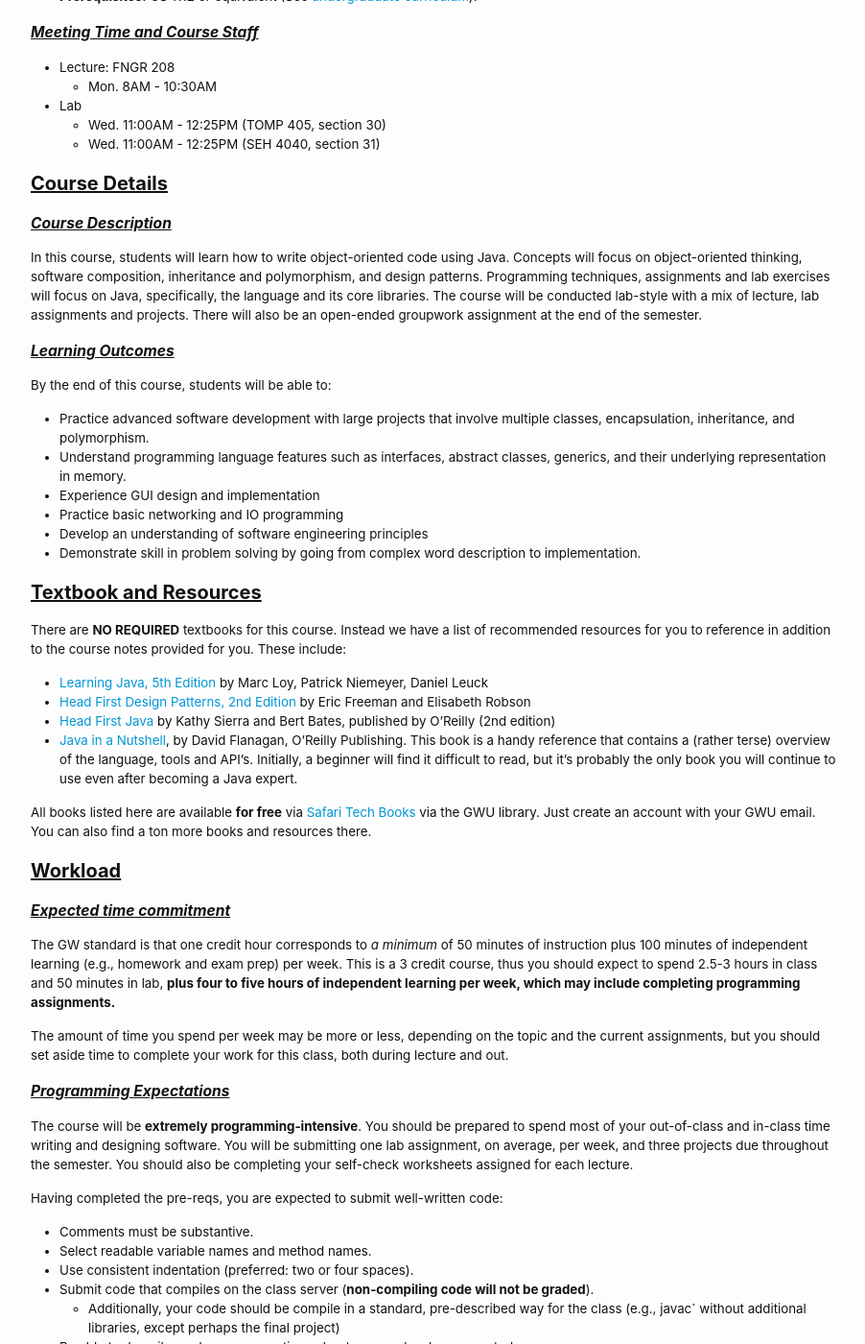
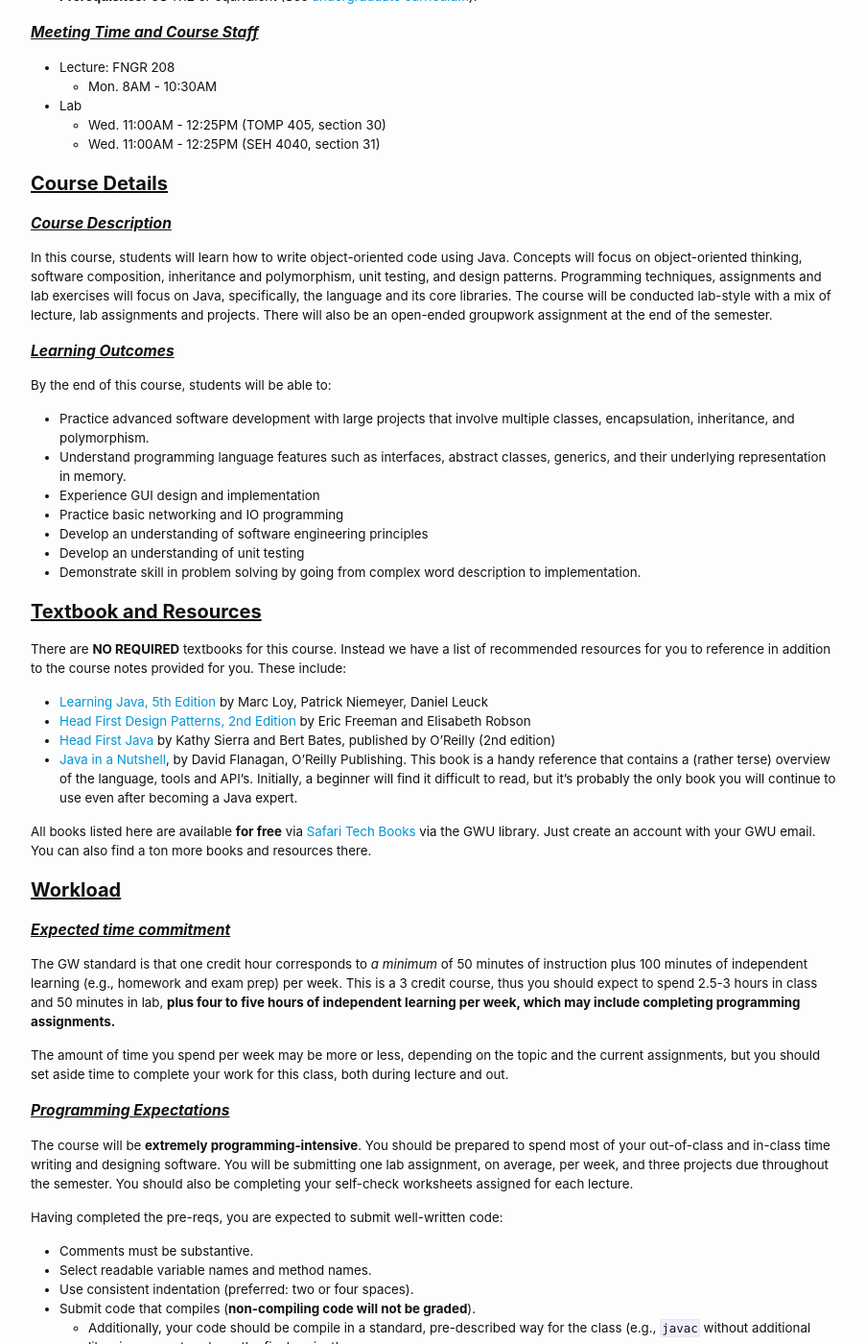
Before and after one commit to cs2113-s23/cs2113-s23.github.io, a Jekyll site: the page built from syllabus.md, in a window 1280 px wide and 1400 px high, scrolled down 286 px. Shown: the whole window at 96% size, without its empty margins (188-1090 px from the left). Built offline with Jekyll 4.4.1, drawn with Linux system fonts in a browser that asks for light colours; some of the changed text lies outside the part shown.

Commit message:
syllabus

```diff
--- a/syllabus.md
+++ b/syllabus.md
@@ -30,7 +30,7 @@ aside:
 
 ### Course Description
 
-In this course, students will learn how to write object-oriented code using Java. Concepts will focus on object-oriented thinking, software composition, inheritance and polymorphism, and design patterns. Programming techniques, assignments and lab exercises will focus on Java, specifically, the language and its core libraries. The course will be conducted lab-style with a mix of lecture, lab assignments and projects. There will also be an open-ended groupwork assignment at the end of the semester.
+In this course, students will learn how to write object-oriented code using Java. Concepts will focus on object-oriented thinking, software composition, inheritance and polymorphism, unit testing, and design patterns. Programming techniques, assignments and lab exercises will focus on Java, specifically, the language and its core libraries. The course will be conducted lab-style with a mix of lecture, lab assignments and projects. There will also be an open-ended groupwork assignment at the end of the semester.
 
 ### Learning Outcomes
 By the end of this course, students will be able to:
@@ -40,6 +40,7 @@ By the end of this course, students will be able to:
 - Experience GUI design and implementation
 - Practice basic networking and IO programming
 - Develop an understanding of software engineering principles
+- Develop an understanding of unit testing
 - Demonstrate skill in problem solving by going from complex word description to implementation.
 
 ## Textbook and Resources
@@ -69,16 +70,17 @@ Having completed the pre-reqs, you are expected to submit well-written code:
 - Comments must be substantive.
 - Select readable variable names and method names.
 - Use consistent indentation (preferred: two or four spaces).
-- Submit code that compiles on the class server (**non-compiling code will not be graded**).
-  - Additionally, your code should be compile in a standard, pre-described way for the class (e.g., javac` without additional libraries, except perhaps the final project)
+- Submit code that compiles (**non-compiling code will not be graded**).
+  - Additionally, your code should be compile in a standard, pre-described way for the class (e.g., `javac` without additional libraries, except perhaps the final project).
 - Be able to describe and answer questions about your code when prompted.
 
 ## Grading
 
 ### Grading Breakdown
-   * 8%: Self-Guided Worksheets
+   * 7%: Self-Guided Worksheets 1 - 7
    * 1%: Lab 0
-   * 20%: Labs 1+
+   * 1%: Worksheet 0
+   * 20%: Labs 1-3
    * 30%: Projects
    * 40%: Exams (2x 20% each)
    * 1%: Participation/Attendence
@@ -86,7 +88,7 @@ Having completed the pre-reqs, you are expected to submit well-written code:
 
 ### Self-Guided Worksheets
 
-Each lecture will be accompanied by a *self-guided worksheet*. This worksheet is to complement in-class content and to assist you in reviewing the material. **Worksheets are not graded for accuracy; instead, you attest that you have completed the worksheet.** Worksheet completion is expected by the Sunday following Monday lecture.
+Each lecture will be accompanied by a *self-guided worksheet*. This worksheet is to complement in-class content and to assist you in reviewing the material. **Worksheets are not graded for accuracy; instead, you attest that you have completed the worksheet.** Worksheet completion is expected by the Sunday following Monday lecture. Note that Worksheet zero is an exception; it has a grading rubric that is NOT based on completion.
 
 ### Labs
 
```
Also changed, not shown: other parts of syllabus.md (+1 -1 lines).
